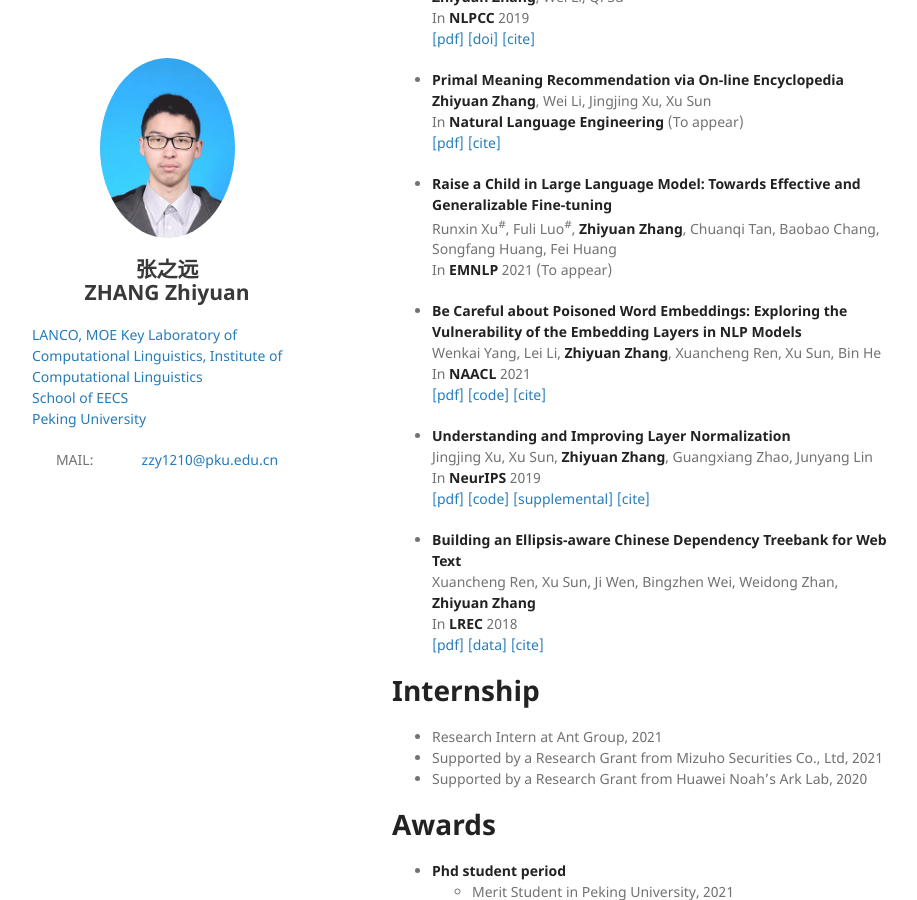
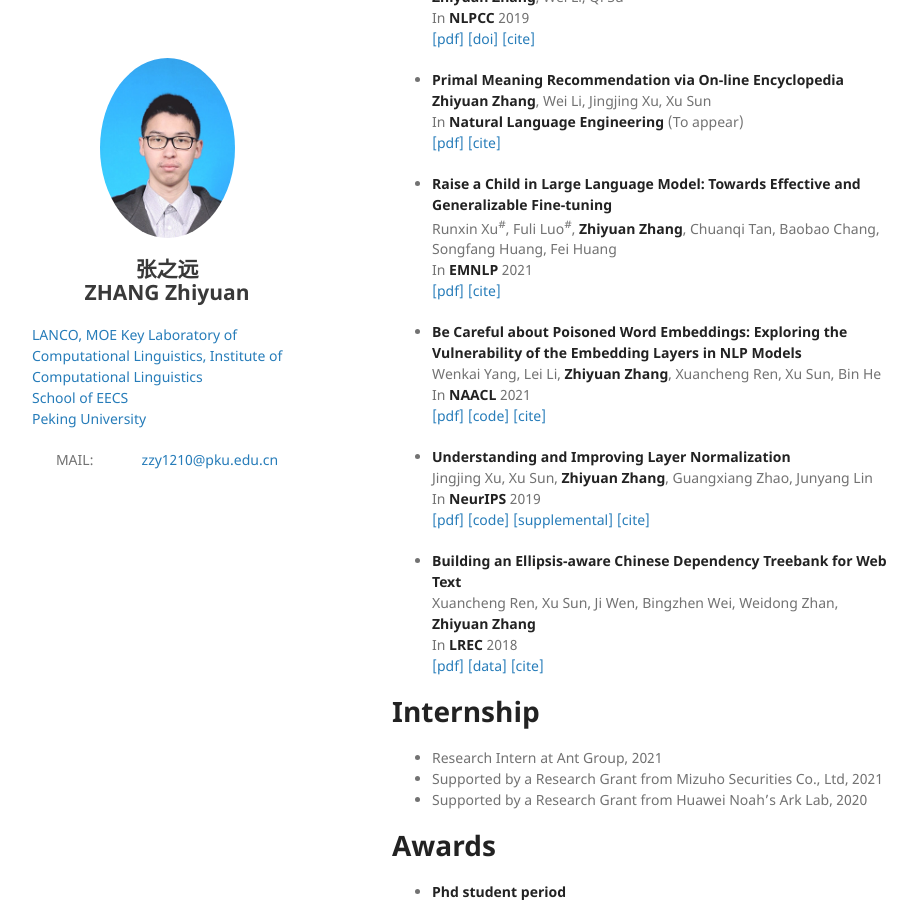
Before and after one commit to pkuzzy/pkuzzy.github.io, a Jekyll site: the page built from index.md, in a window 1280 px wide and 900 px high, scrolled down 1426 px. Shown: the whole window, without its empty margins (178-1095 px from the left). Built offline with Jekyll 4.4.1, drawn with Linux system fonts in a browser that asks for light colours; nearby versions of some CDN libraries; our own code applies the rules of GitHub Pages for plain Markdown files.

Commit message:
Update index.md

```diff
--- a/index.md
+++ b/index.md
@@ -60,7 +60,8 @@ layout: default
 
 - **Raise a Child in Large Language Model: Towards Effective and Generalizable Fine-tuning**
   Runxin Xu<sup>\#</sup>, Fuli Luo<sup>\#</sup>, **Zhiyuan Zhang**, Chuanqi Tan, Baobao Chang, Songfang Huang, Fei Huang
-  In **EMNLP** 2021 (To appear)
+  In **EMNLP** 2021
+  [[pdf]](https://aclanthology.org/2021.emnlp-main.749.pdf) [[cite]](https://dblp.uni-trier.de/rec/conf/emnlp/XuLZTCHH21.html?view=bibtex)
 
 - **Be Careful about Poisoned Word Embeddings: Exploring the Vulnerability of the Embedding Layers in NLP Models**
   Wenkai Yang, Lei Li, **Zhiyuan Zhang**, Xuancheng Ren, Xu Sun, Bin He
```
